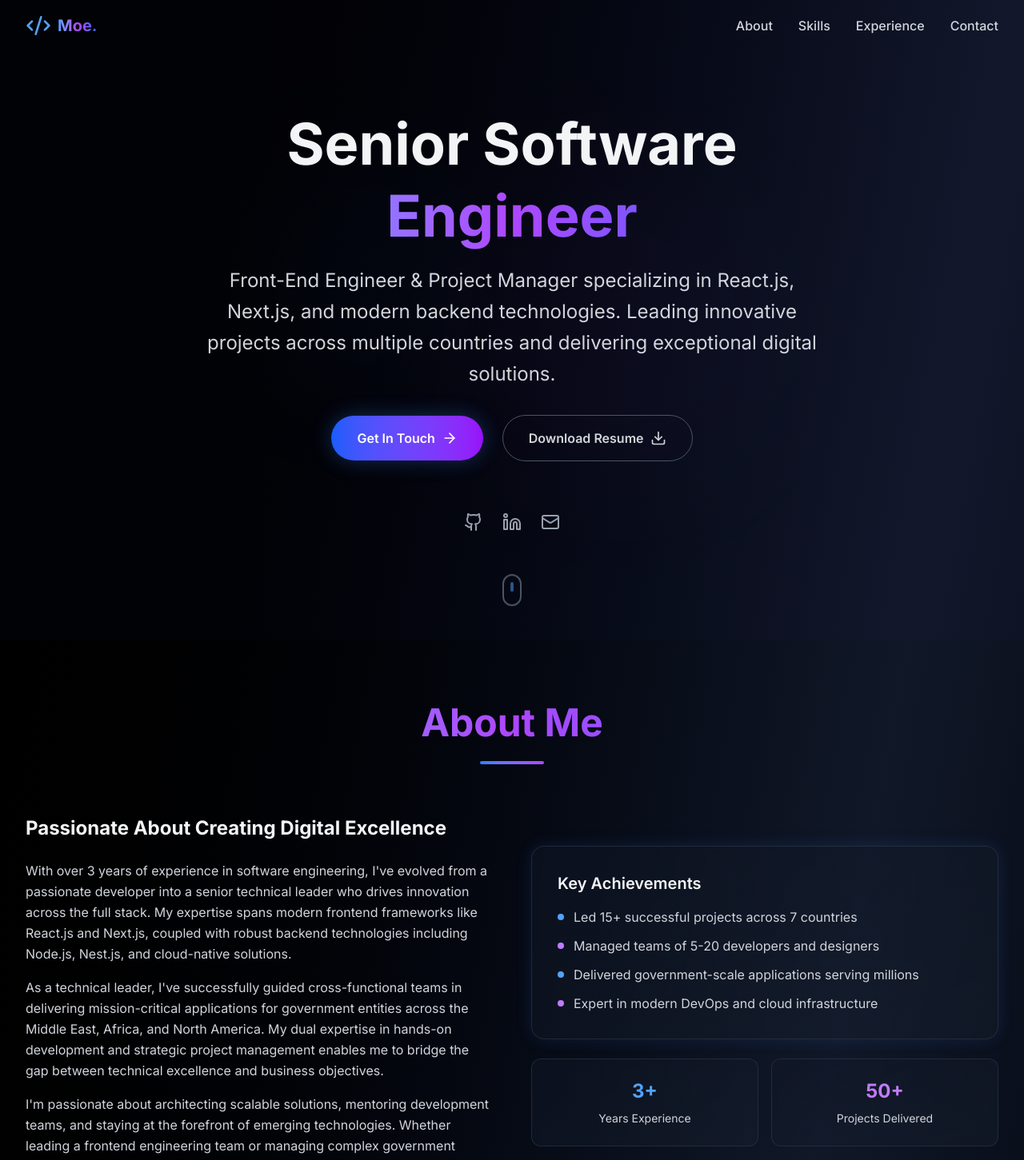
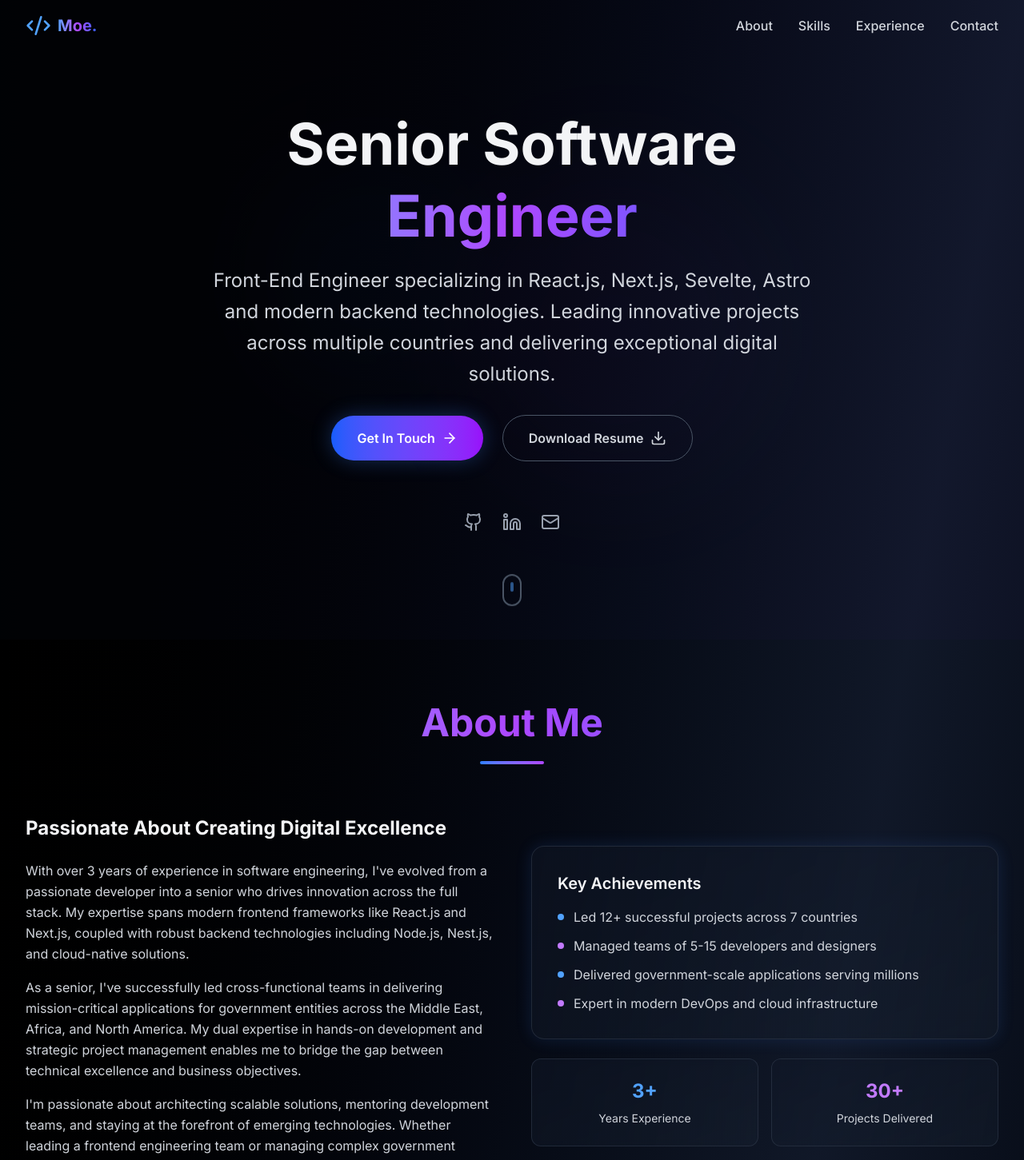
Before and after one commit to Mohamed-El-Sharqawy/portfolio-2025, a Next.js app: page / in a window 1280 px wide. Shown: the top 1451 px of the page at 80% size. Built offline with nearby package versions, Linux system fonts and the light colour scheme.

Commit message:
refactor: changing the content of the portfolio

```diff
--- a/components/About.tsx
+++ b/components/About.tsx
@@ -14,19 +14,19 @@ export default function About() {
             </h3>
             <div className="space-y-4 text-gray-300 leading-relaxed">
               <p>
-                With over 3 years of experience in software engineering, I've evolved from a passionate developer
-                into a senior technical leader who drives innovation across the full stack. My expertise spans
+                With over 3 years of experience in software engineering, I&apos;ve evolved from a passionate developer
+                into a senior who drives innovation across the full stack. My expertise spans
                 modern frontend frameworks like React.js and Next.js, coupled with robust backend technologies
                 including Node.js, Nest.js, and cloud-native solutions.
               </p>
               <p>
-                As a technical leader, I've successfully guided cross-functional teams in delivering mission-critical
+                As a senior, I&apos;ve successfully led cross-functional teams in delivering mission-critical
                 applications for government entities across the Middle East, Africa, and North America. My dual expertise
                 in hands-on development and strategic project management enables me to bridge the gap between technical
                 excellence and business objectives.
               </p>
               <p>
-                I'm passionate about architecting scalable solutions, mentoring development teams, and staying at the
+                I&apos;m passionate about architecting scalable solutions, mentoring development teams, and staying at the
                 forefront of emerging technologies. Whether leading a frontend engineering team or managing complex
                 government projects, I bring a commitment to quality, innovation, and delivery excellence.
               </p>
@@ -39,11 +39,11 @@ export default function About() {
               <ul className="space-y-3 text-gray-300">
                 <li className="flex items-start">
                   <span className="w-2 h-2 bg-blue-400 rounded-full mt-2 mr-3 shrink-0" />
-                  Led 15+ successful projects across 7 countries
+                  Led 12+ successful projects across 7 countries
                 </li>
                 <li className="flex items-start">
                   <span className="w-2 h-2 bg-purple-400 rounded-full mt-2 mr-3 shrink-0" />
-                  Managed teams of 5-20 developers and designers
+                  Managed teams of 5-15 developers and designers
                 </li>
                 <li className="flex items-start">
                   <span className="w-2 h-2 bg-blue-400 rounded-full mt-2 mr-3 shrink-0" />
@@ -62,7 +62,7 @@ export default function About() {
                 <div className="text-gray-300 text-sm">Years Experience</div>
               </div>
               <div className="card-gradient rounded-xl p-6 text-center">
-                <div className="text-2xl font-bold text-purple-400 mb-2">50+</div>
+                <div className="text-2xl font-bold text-purple-400 mb-2">30+</div>
                 <div className="text-gray-300 text-sm">Projects Delivered</div>
               </div>
             </div>
--- a/components/Footer.tsx
+++ b/components/Footer.tsx
@@ -8,7 +8,7 @@ export default function Footer() {
           <div className="space-y-4">
             <div className="flex items-center space-x-2">
               <Code2 className="h-8 w-8 text-blue-400" />
-              <span className="text-xl font-bold text-gradient">Portfolio</span>
+              <span className="text-xl font-bold text-gradient">Moe.</span>
             </div>
             <p className="text-gray-400 leading-relaxed">
               Senior Software Engineer passionate about creating exceptional digital experiences
@@ -21,10 +21,7 @@ export default function Footer() {
             <ul className="space-y-2 text-gray-400">
               <li>Frontend Development</li>
               <li>Backend Architecture</li>
-              <li>Project Management</li>
               <li>Team Leadership</li>
-              <li>Cloud Solutions</li>
-              <li>DevOps & CI/CD</li>
             </ul>
           </div>
 
@@ -34,6 +31,7 @@ export default function Footer() {
               <li>United Arab Emirates</li>
               <li>Saudi Arabia</li>
               <li>United States</li>
+              <li>Netherlands</li>
               <li>South Africa</li>
               <li>Iraq</li>
               <li>Turkey</li>
@@ -48,7 +46,7 @@ export default function Footer() {
               Made with <Heart className="h-4 w-4 text-red-400 mx-2" /> and lots of coffee ☕
             </p>
             <p className="text-gray-400">
-              © 2025 Senior Software Engineer. All rights reserved.
+              © {new Date().getFullYear()} Moe. All rights reserved.
             </p>
           </div>
         </div>
--- a/components/Hero.tsx
+++ b/components/Hero.tsx
@@ -22,8 +22,8 @@ export default function Hero() {
               <span className="block text-gradient">Engineer</span>
             </h1>
             <p className="text-xl sm:text-2xl text-gray-300 max-w-3xl mx-auto leading-relaxed">
-              Front-End Engineer & Project Manager specializing in React.js,
-              Next.js, and modern backend technologies. Leading innovative
+              Front-End Engineer specializing in React.js,
+              Next.js, Sevelte, Astro and modern backend technologies. Leading innovative
               projects across multiple countries and delivering exceptional
               digital solutions.
             </p>
--- a/data/experience.ts
+++ b/data/experience.ts
@@ -42,7 +42,7 @@ export const experiences = [
     ],
   },
   {
-    role: "Project Manager Professional",
+    role: "Senior Frontend Engineer",
     company: "Global Dynamics",
     location: "Iraq",
     period: "2025 - Present",
@@ -56,7 +56,7 @@ export const experiences = [
     ],
   },
   {
-    role: "Project Manager Professional",
+    role: "Senior Frontend Engineer",
     company: "Global Dynamics",
     location: "Iraq",
     period: "2025",
@@ -70,7 +70,7 @@ export const experiences = [
     ],
   },
   {
-    role: "Project Manager Professional",
+    role: "Senior Frontend Engineer",
     company: "Global Dynamics",
     location: "Iraq",
     period: "2025",
@@ -84,7 +84,7 @@ export const experiences = [
     ],
   },
   {
-    role: "Project Manager Professional",
+    role: "Senior Frontend Engineer",
     company: "Global Dynamics",
     location: "Iraq",
     period: "2025",
```
